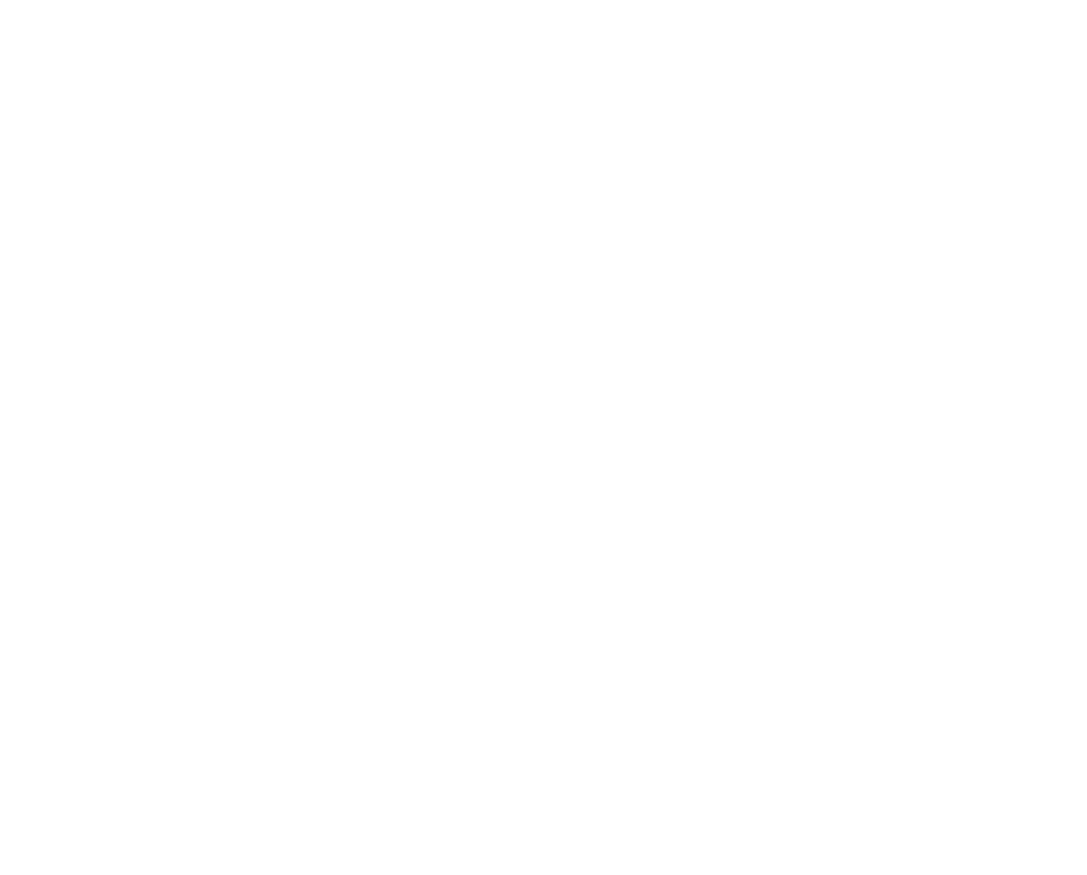
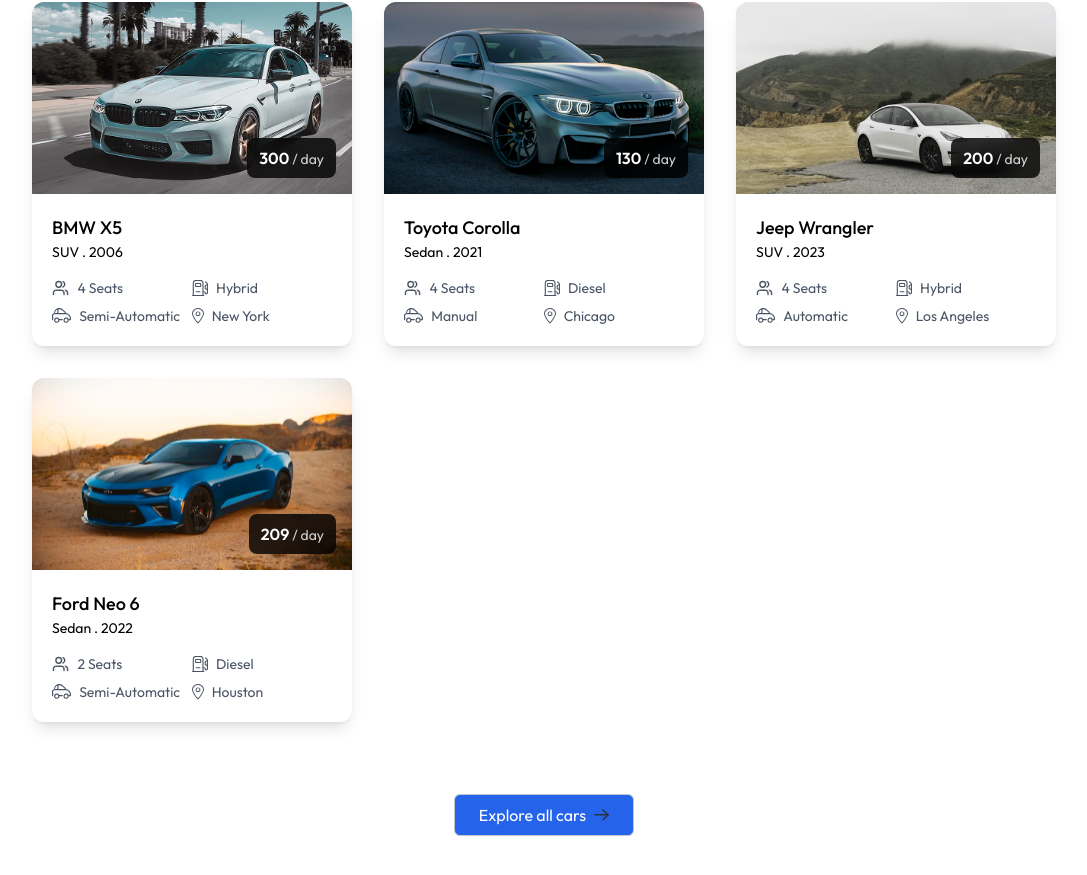
Before and after one commit to limon43633/Car-rental-client, a React app: page / in a window 1280 px wide. Shown: the part 1115-1990 px from the top of the page, without its empty margins (96-1183 px from the left). Before the commit the page ends 873 px from the top, so only its background shows below. Built offline with nearby package versions, Linux system fonts and the light colour scheme; the HTML template or start-up script is replaced by a standard one.

Commit message:
added car card, feature section ui

```diff
--- /dev/null
+++ b/src/components/CarCard.jsx
@@ -0,0 +1,69 @@
+import React from 'react'
+import { assets } from '../assets/assets'
+import { useNavigate } from 'react-router-dom'
+
+const CarCard = ({car}) => {
+
+  const currency = import.meta.env.VITE_CURRENCY
+  const navigate = useNavigate()
+
+  return (
+    <div onClick={()=> {navigate(`/car-details/${car._id}`); scrollTo(0,0)}} className='group rounded-xl overflow-hidden shadow-lg hover:-translate-y-1 translate-all duration-500 cursor-pointer'>
+
+    {/*car image part/(top-part)*/}
+      <div className='relative h-48 overflow-hidden'>
+        <img src={car.image} alt="car image" className='w-full h-full object-cover transition-transform duration-500 group-hover:scale-105' />
+
+        {car.isAvailable && <p className='absolute top-4 left-4 bg-primary/90 text-white text-xs px-2.5 py-1 rounded-full'>Available Now</p>}
+
+        {/*car price in card*/}
+        <div className='absolute bottom-4 right-4 bg-black/80 backdrop-blur-sm text-white px-3 py-2 rounded-lg'>
+          <span className='font-semibold'>{currency}{car.pricePerDay}</span>
+          <span className='text-sm text-white/80'> / day</span>
+        </div>
+
+      </div>
+
+    {/*car-product-info part/(bottom-part)*/}
+      <div className='p-4 sm:p-5'>
+        <div className='flex justify-between items-start mb-2'>
+
+          <div>
+            <h3 className='text-lg font-medium'>{car.brand} {car.model}</h3>
+            <p className='text-muted-foreground text-sm'>{car.category} . {car.year}</p>
+          </div>
+
+        </div>
+
+      {/*specification*/}
+        <div className='mt-4 grid grid-cols-2 gap-y-2 text-gray-600'>
+
+            <div className='flex items-center text-sm text-muted-foreground'>
+              <img src={assets.users_icon} alt="" className='h-4 mr-2' />
+              <span>{car.seating_capacity} Seats</span>
+            </div>
+
+            <div className='flex items-center text-sm text-muted-foreground'>
+              <img src={assets.fuel_icon} alt="" className='h-4 mr-2' />
+              <span>{car.fuel_type}</span>
+            </div>
+
+            <div className='flex items-center text-sm text-muted-foreground'>
+              <img src={assets.car_icon} alt="" className='h-4 mr-2' />
+              <span>{car.transmission}</span>
+            </div>
+
+            <div className='flex items-center text-sm text-muted-foreground'>
+              <img src={assets.location_icon} alt="" className='h-4 mr-2' />
+              <span>{car.location}</span>
+            </div>
+
+        </div>
+
+      </div>
+
+    </div>
+  )
+}
+
+export default CarCard
--- /dev/null
+++ b/src/components/FeaturedSection.jsx
@@ -0,0 +1,41 @@
+import React from 'react'
+import Title from './Title'
+import { assets, dummyCarData } from '../assets/assets'
+import CarCard from './CarCard'
+import { useNavigate } from 'react-router-dom'
+
+const FeaturedSection = () => {
+
+  const navigate = useNavigate()
+
+  return (
+    <div className='flex flex-col items-center py-24 px-6 md:px-16 lg:px-24 xl:px-32'>
+      <div>
+        <Title title='Featured Vehicles' subTitle='Explore our selection of premium vehicles available for your next adventure.' />
+      </div>
+
+    {/*featured car card*/}
+    <div className='grid grid-cols-1 sm:grid-cols-2 lg:grid-cols-3 gap-8 mt-18'>
+
+    {
+      dummyCarData.slice(0,6).map((car)=> (
+          <div key={car._id}>
+            <CarCard car={car} />
+          </div>
+      ))
+    }
+    </div>
+
+    <button
+    onClick={()=> {navigate('/cars');
+       scrollTo(0,0)}}
+     className='flex items-center justify-center gap-2 px-6 py-2 border border-border-color bg-primary hover:bg-primary-dull rounded-md mt-18 cursor-pointer'>
+      <p className='text-white'>Explore all cars</p>
+      <img src={assets.arrow_icon} alt="arrow" className='text-white' />
+    </button>
+
+    </div>
+  )
+}
+
+export default FeaturedSection
--- /dev/null
+++ b/src/components/Title.jsx
@@ -0,0 +1,12 @@
+import React from 'react'
+
+const Title = ({ title, subTitle, align }) => {
+  return (
+    <div className={`flex flex-col justify-center items-center text-center ${align === "left" && "md:items-start md:text-left"}`}>
+        <h1 className='font-semibold text-4xl md:text-[40px]'>{title}</h1>
+        <p className='text-sm md:text-base text-gray-500/90 mt-2 max-w-156'>{subTitle}</p>
+    </div>
+  )
+}
+
+export default Title
--- a/src/pages/Home.jsx
+++ b/src/pages/Home.jsx
@@ -1,10 +1,12 @@
 import React from 'react'
 import Hero from '../components/Hero'
+import FeaturedSection from '../components/FeaturedSection'
 
 const Home = () => {
   return (
     <div>
       <Hero />
+      <FeaturedSection />
     </div>
   )
 }
```
